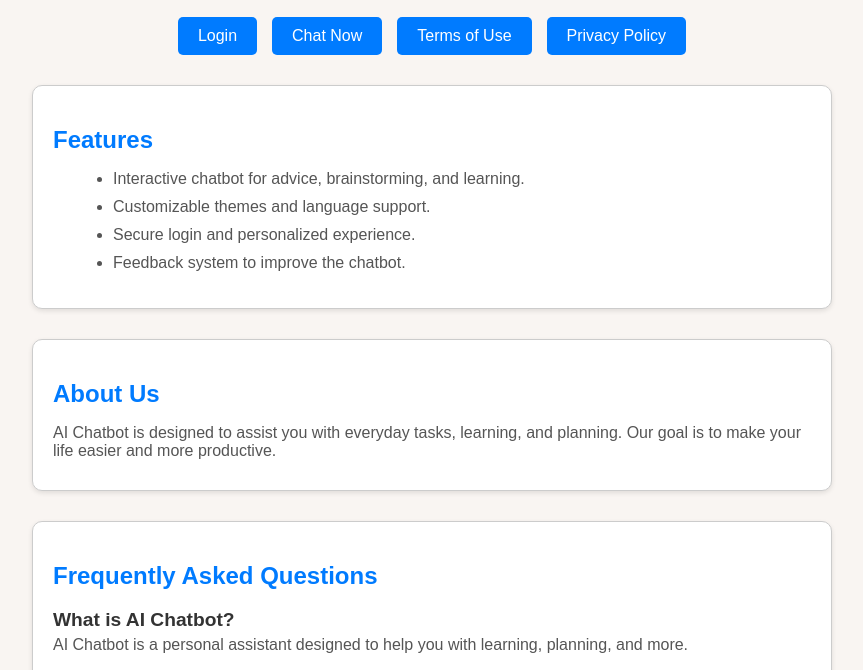
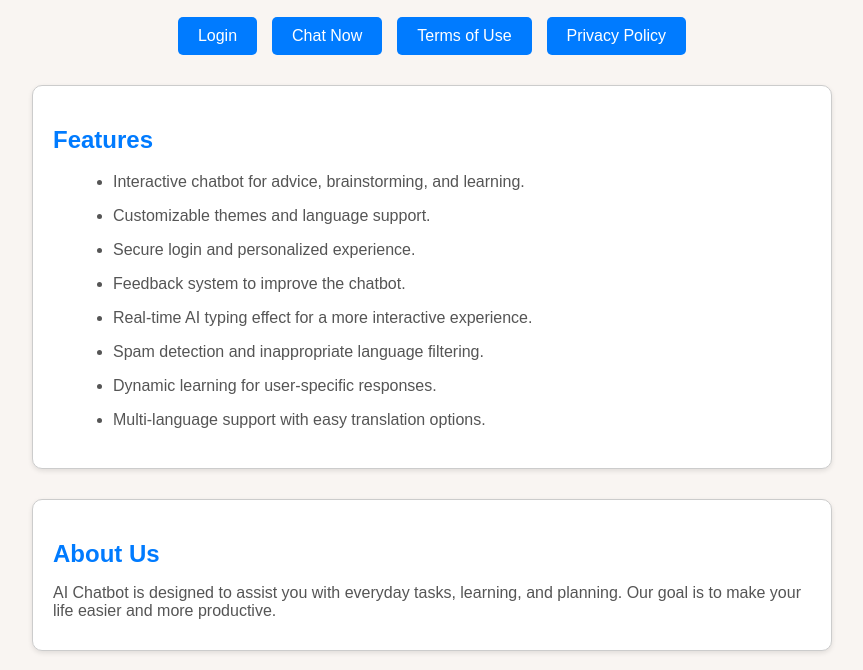
Before and after one commit to glowingjellyfishstudio/Artificial-Intelligence-, a plain HTML site: page home.html in a window 1280 px wide. Shown: the part 100-770 px from the top of the page, without its empty margins (208-1071 px from the left). Drawn offline with Linux system fonts and the light colour scheme.

Commit message:
Add new features to home page and improve styles for better readability

```diff
--- a/home.html
+++ b/home.html
@@ -25,6 +25,10 @@
                 <li>Customizable themes and language support.</li>
                 <li>Secure login and personalized experience.</li>
                 <li>Feedback system to improve the chatbot.</li>
+                <li>Real-time AI typing effect for a more interactive experience.</li>
+                <li>Spam detection and inappropriate language filtering.</li>
+                <li>Dynamic learning for user-specific responses.</li>
+                <li>Multi-language support with easy translation options.</li>
             </ul>
         </section>
         <section class="about fade-in">
--- a/styles.css
+++ b/styles.css
@@ -377,6 +377,13 @@ body.night-theme {
     color: #555;
 }
 
+.features ul li {
+    font-size: 1rem;
+    margin-bottom: 10px;
+    color: #555;
+    line-height: 1.5; /* Improve readability */
+}
+
 /* Animations */
 .fade-in {
     opacity: 0;
```
